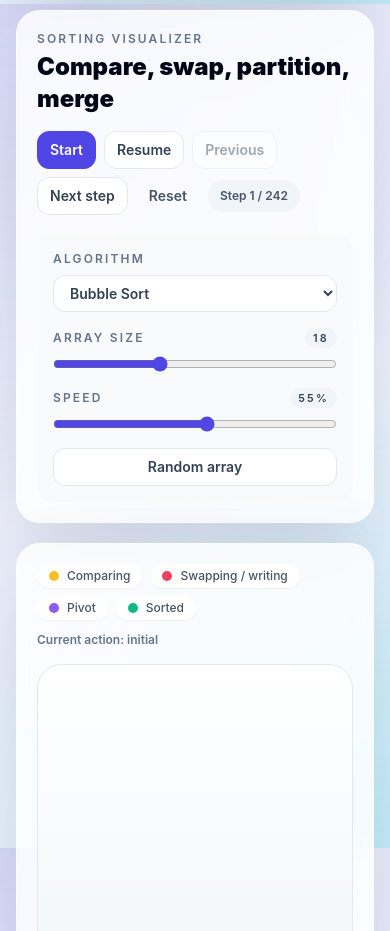
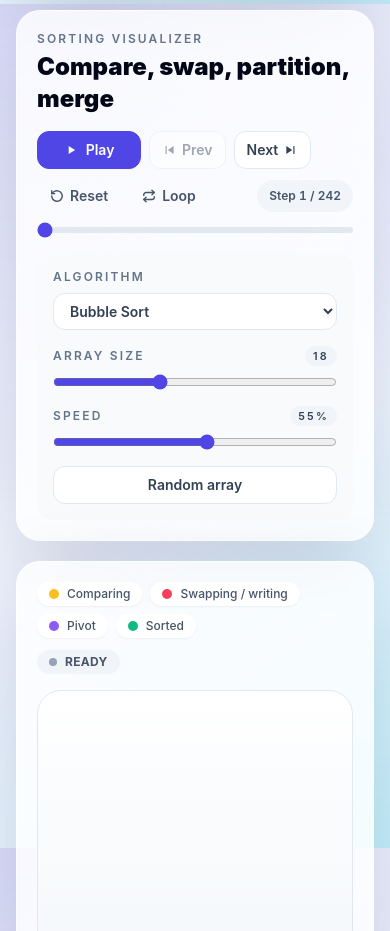
Before and after one commit to lorenzodarioben-lgtm/cs-visualizer, a React (Vite) app: page / in a window 390 px wide. Shown: the part 840-1771 px from the top of the page. Built offline with nearby package versions, Linux system fonts and the light colour scheme.

Commit message:
Add playback controls, keyboard shortcuts, and motion-aware transitions
Add a timeline scrubber and icon playback bar, keyboard shortcuts for playback,
loop playback with live status badges, prefers-reduced-motion handling, and
entrance and state transitions across the visualizers.

```diff
--- a/src/components/layout/AppShell.tsx
+++ b/src/components/layout/AppShell.tsx
@@ -162,7 +162,9 @@ export function AppShell({ active, onChange, theme, onToggleTheme, children }: A
             </div>
           </nav>
 
-          <main>{children}</main>
+          <main key={active} className="animate-fade-in">
+            {children}
+          </main>
         </div>
       </div>
     </div>
--- a/src/components/layout/PlaybackControls.tsx
+++ b/src/components/layout/PlaybackControls.tsx
@@ -1,25 +1,151 @@
+import type { ReactNode } from 'react';
 import { ControlButton } from '../controls/ControlButton';
 import type { AnimationController } from '../../lib/animation/useAnimationController';
+import { useKeyboardShortcuts } from '../../lib/animation/useKeyboardShortcuts';
 
 type PlaybackControlsProps<T> = {
   controller: AnimationController<T>;
 };
 
 export function PlaybackControls<T>({ controller }: PlaybackControlsProps<T>) {
+  const { totalSteps, currentStepIndex, isPlaying } = controller;
+  useKeyboardShortcuts(controller);
+  const atEnd = !controller.canGoForward;
+  const stepNumber = totalSteps === 0 ? 0 : currentStepIndex + 1;
+
+  function handlePlayPause() {
+    if (isPlaying) {
+      controller.pause();
+    } else if (atEnd) {
+      controller.play();
+    } else {
+      controller.resume();
+    }
+  }
+
   return (
-    <div className="flex flex-wrap items-center gap-2">
-      <ControlButton variant="primary" onClick={controller.play}>Start</ControlButton>
-      {controller.isPlaying ? (
-        <ControlButton onClick={controller.pause}>Pause</ControlButton>
-      ) : (
-        <ControlButton onClick={controller.resume}>Resume</ControlButton>
-      )}
-      <ControlButton onClick={controller.previous} disabled={!controller.canGoBack}>Previous</ControlButton>
-      <ControlButton onClick={controller.next} disabled={!controller.canGoForward}>Next step</ControlButton>
-      <ControlButton variant="ghost" onClick={controller.reset}>Reset</ControlButton>
-      <span className="rounded-full bg-slate-100 px-3 py-2 text-xs font-semibold text-slate-600 dark:bg-slate-800 dark:text-slate-300">
-        Step {controller.totalSteps === 0 ? 0 : controller.currentStepIndex + 1} / {controller.totalSteps}
-      </span>
+    <div className="grid gap-3">
+      <div className="flex flex-wrap items-center gap-2">
+        <ControlButton
+          variant="primary"
+          onClick={handlePlayPause}
+          aria-label={isPlaying ? 'Pause' : 'Play'}
+          className="min-w-[6.5rem] gap-2"
+        >
+          {isPlaying ? <PauseIcon /> : <PlayIcon />}
+          {isPlaying ? 'Pause' : atEnd ? 'Replay' : 'Play'}
+        </ControlButton>
+        <ControlButton
+          onClick={controller.previous}
+          disabled={!controller.canGoBack}
+          aria-label="Previous step"
+          className="gap-1.5"
+        >
+          <StepBackIcon /> Prev
+        </ControlButton>
+        <ControlButton
+          onClick={controller.next}
+          disabled={!controller.canGoForward}
+          aria-label="Next step"
+          className="gap-1.5"
+        >
+          Next <StepForwardIcon />
+        </ControlButton>
+        <ControlButton variant="ghost" onClick={controller.reset} aria-label="Reset to start" className="gap-1.5">
+          <ResetIcon /> Reset
+        </ControlButton>
+        <ControlButton
+          variant={controller.loop ? 'primary' : 'ghost'}
+          onClick={controller.toggleLoop}
+          aria-pressed={controller.loop}
+          aria-label="Toggle loop playback"
+          title="Loop playback"
+          className="gap-1.5"
+        >
+          <LoopIcon /> Loop
+        </ControlButton>
+        <span className="ml-auto rounded-full bg-slate-100 px-3 py-2 text-xs font-semibold tabular-nums text-slate-600 dark:bg-slate-800 dark:text-slate-300">
+          Step {stepNumber} / {totalSteps}
+        </span>
+      </div>
+      <label className="flex items-center gap-3">
+        <span className="sr-only">Timeline scrubber</span>
+        <input
+          type="range"
+          min={0}
+          max={Math.max(0, totalSteps - 1)}
+          value={currentStepIndex}
+          onChange={(event) => controller.setStepIndex(Number(event.target.value))}
+          disabled={totalSteps <= 1}
+          aria-label="Jump to step"
+          className="focus-ring h-1.5 w-full cursor-pointer appearance-none rounded-full bg-slate-200 accent-indigo-600 disabled:cursor-not-allowed disabled:opacity-50 dark:bg-slate-700"
+        />
+      </label>
+      <p className="hidden flex-wrap items-center gap-1.5 text-[0.7rem] text-slate-400 dark:text-slate-500 sm:flex">
+        <Kbd>Space</Kbd> play/pause
+        <Kbd>←</Kbd>
+        <Kbd>→</Kbd> step
+        <Kbd>R</Kbd> reset
+      </p>
     </div>
   );
 }
+
+function Kbd({ children }: { children: ReactNode }) {
+  return (
+    <kbd className="rounded border border-slate-200 bg-slate-100 px-1.5 py-0.5 font-mono text-[0.65rem] font-semibold text-slate-500 dark:border-slate-700 dark:bg-slate-800 dark:text-slate-400">
+      {children}
+    </kbd>
+  );
+}
+
+function PlayIcon() {
+  return (
+    <svg width="14" height="14" viewBox="0 0 24 24" fill="currentColor" aria-hidden="true">
+      <path d="M8 5v14l11-7z" />
+    </svg>
+  );
+}
+
+function PauseIcon() {
+  return (
+    <svg width="14" height="14" viewBox="0 0 24 24" fill="currentColor" aria-hidden="true">
+      <path d="M6 5h4v14H6zM14 5h4v14h-4z" />
+    </svg>
+  );
+}
+
+function StepBackIcon() {
+  return (
+    <svg width="14" height="14" viewBox="0 0 24 24" fill="currentColor" aria-hidden="true">
+      <path d="M6 5h2v14H6zM20 5v14l-10-7z" />
+    </svg>
+  );
+}
+
+function StepForwardIcon() {
+  return (
+    <svg width="14" height="14" viewBox="0 0 24 24" fill="currentColor" aria-hidden="true">
+      <path d="M16 5h2v14h-2zM4 5v14l10-7z" />
+    </svg>
+  );
+}
+
+function LoopIcon() {
+  return (
+    <svg width="14" height="14" viewBox="0 0 24 24" fill="none" stroke="currentColor" strokeWidth="2.4" strokeLinecap="round" strokeLinejoin="round" aria-hidden="true">
+      <path d="M17 2l4 4-4 4" />
+      <path d="M3 11v-1a4 4 0 0 1 4-4h14M7 22l-4-4 4-4" />
+      <path d="M21 13v1a4 4 0 0 1-4 4H3" />
+    </svg>
+  );
+}
+
+function ResetIcon() {
+  return (
+    <svg width="14" height="14" viewBox="0 0 24 24" fill="none" stroke="currentColor" strokeWidth="2.4" strokeLinecap="round" strokeLinejoin="round" aria-hidden="true">
+      <path d="M3 12a9 9 0 1 0 3-6.7L3 8" />
+      <path d="M3 3v5h5" />
+    </svg>
+  );
+}
--- /dev/null
+++ b/src/components/visualization/StatusBadge.tsx
@@ -0,0 +1,55 @@
+import { useReducedMotion } from '../../lib/animation/useReducedMotion';
+
+export type StatusTone = 'neutral' | 'compare' | 'swap' | 'pivot' | 'active' | 'visit' | 'done';
+
+const tones: Record<StatusTone, { dot: string; box: string }> = {
+  neutral: {
+    dot: 'bg-slate-400',
+    box: 'bg-slate-100 text-slate-600 dark:bg-slate-800 dark:text-slate-300',
+  },
+  compare: {
+    dot: 'bg-amber-400',
+    box: 'bg-amber-100 text-amber-800 dark:bg-amber-500/15 dark:text-amber-300',
+  },
+  swap: {
+    dot: 'bg-rose-500',
+    box: 'bg-rose-100 text-rose-700 dark:bg-rose-500/15 dark:text-rose-300',
+  },
+  pivot: {
+    dot: 'bg-violet-500',
+    box: 'bg-violet-100 text-violet-700 dark:bg-violet-500/15 dark:text-violet-300',
+  },
+  active: {
+    dot: 'bg-sky-500',
+    box: 'bg-sky-100 text-sky-700 dark:bg-sky-500/15 dark:text-sky-300',
+  },
+  visit: {
+    dot: 'bg-indigo-500',
+    box: 'bg-indigo-100 text-indigo-700 dark:bg-indigo-500/15 dark:text-indigo-300',
+  },
+  done: {
+    dot: 'bg-emerald-500',
+    box: 'bg-emerald-100 text-emerald-700 dark:bg-emerald-500/15 dark:text-emerald-300',
+  },
+};
+
+type StatusBadgeProps = {
+  tone: StatusTone;
+  label: string;
+};
+
+export function StatusBadge({ tone, label }: StatusBadgeProps) {
+  const styles = tones[tone];
+  const reducedMotion = useReducedMotion();
+  return (
+    <span
+      className={`inline-flex items-center gap-2 rounded-full px-3 py-1 text-xs font-bold uppercase tracking-wide ${styles.box}`}
+    >
+      <span
+        className={`h-2 w-2 rounded-full ${styles.dot} ${reducedMotion ? '' : 'animate-pop'}`}
+        key={reducedMotion ? undefined : label}
+      />
+      {label}
+    </span>
+  );
+}
--- a/src/features/heap/components/HeapVisualizer.tsx
+++ b/src/features/heap/components/HeapVisualizer.tsx
@@ -122,14 +122,14 @@ function heapLevels(heap: number[]) {
 function HeapNode({ value, index, step }: { value: number; index: number; step: HeapStep }) {
   const active = step.comparedIndices?.includes(index);
   const swapped = step.swappedIndices?.includes(index);
-  return <div className={`flex h-14 w-14 items-center justify-center rounded-2xl border-4 border-white text-lg font-black text-white shadow-lg ${swapped ? 'bg-rose-500' : active ? 'bg-amber-400' : 'bg-indigo-500'}`} title={`Index ${index}`}>{value}</div>;
+  return <div className={`flex h-14 w-14 items-center justify-center rounded-2xl border-4 border-white text-lg font-black text-white shadow-lg transition-colors duration-300 dark:border-slate-900 ${swapped ? 'bg-rose-500' : active ? 'bg-amber-400' : 'bg-indigo-500'}`} title={`Index ${index}`}>{value}</div>;
 }
 
 function HeapArrayCell({ value, index, step }: { value: number; index: number; step: HeapStep }) {
   const active = step.comparedIndices?.includes(index);
   const swapped = step.swappedIndices?.includes(index);
   return (
-    <div className={`rounded-xl p-2 text-center text-sm font-bold ${swapped ? 'bg-rose-100 text-rose-700' : active ? 'bg-amber-100 text-amber-800' : 'bg-slate-100 text-slate-700 dark:bg-slate-800 dark:text-slate-200'}`}>
+    <div className={`rounded-xl p-2 text-center text-sm font-bold transition-colors duration-300 ${swapped ? 'bg-rose-100 text-rose-700' : active ? 'bg-amber-100 text-amber-800' : 'bg-slate-100 text-slate-700 dark:bg-slate-800 dark:text-slate-200'}`}>
       <span className="block text-[0.65rem] text-slate-400 dark:text-slate-500">{index}</span>{value}
     </div>
   );
--- a/src/features/linked-list/components/LinkedListVisualizer.tsx
+++ b/src/features/linked-list/components/LinkedListVisualizer.tsx
@@ -103,7 +103,7 @@ function ListNode({ value, index, step }: { value: number; index: number; step:
   const target = step.targetIndex === index;
   return (
     <div className="flex items-center">
-      <div className={`relative flex h-20 w-24 shrink-0 flex-col items-center justify-center rounded-2xl border-4 border-white shadow-lg ${target ? 'bg-emerald-500 text-white' : active ? 'bg-indigo-600 text-white' : previous ? 'bg-amber-400 text-white' : 'bg-slate-200 text-slate-800 dark:bg-slate-700 dark:text-slate-100'}`}>
+      <div className={`relative flex h-20 w-24 shrink-0 flex-col items-center justify-center rounded-2xl border-4 border-white shadow-lg transition-colors duration-300 dark:border-slate-900 ${target ? 'bg-emerald-500 text-white' : active ? 'bg-indigo-600 text-white' : previous ? 'bg-amber-400 text-white' : 'bg-slate-200 text-slate-800 dark:bg-slate-700 dark:text-slate-100'}`}>
         <span className="text-xs font-bold opacity-70">idx {index}</span>
         <span className="text-2xl font-black">{value}</span>
         {index === 0 && <span className="absolute -top-7 rounded-full bg-slate-950 px-2 py-1 text-[0.65rem] font-bold text-white">HEAD</span>}
--- a/src/features/sorting/components/SortingVisualizer.tsx
+++ b/src/features/sorting/components/SortingVisualizer.tsx
@@ -4,13 +4,26 @@ import { ControlButton } from '../../../components/controls/ControlButton';
 import { ExplanationPanel } from '../../../components/explanation/ExplanationPanel';
 import { PseudocodePanel } from '../../../components/explanation/PseudocodePanel';
 import { Legend } from '../../../components/visualization/Legend';
+import { StatusBadge, type StatusTone } from '../../../components/visualization/StatusBadge';
 import { PlaybackControls } from '../../../components/layout/PlaybackControls';
 import { speedToDelayMs, useAnimationController } from '../../../lib/animation/useAnimationController';
+import { useReducedMotion } from '../../../lib/animation/useReducedMotion';
 import { generateSortSteps, randomArray } from '../algorithms/sortingAlgorithms';
 import { SORT_INFO } from '../algorithms/sortInfo';
 import type { SortAlgorithm, SortStep } from '../sortingTypes';
 
 const algorithms: SortAlgorithm[] = ['bubble', 'selection', 'insertion', 'merge', 'quick'];
+
+const ACTION_STATUS: Record<SortStep['action'], { tone: StatusTone; label: string }> = {
+  initial: { tone: 'neutral', label: 'Ready' },
+  compare: { tone: 'compare', label: 'Comparing' },
+  swap: { tone: 'swap', label: 'Swapping' },
+  overwrite: { tone: 'active', label: 'Writing' },
+  'mark-sorted': { tone: 'done', label: 'Locked in' },
+  pivot: { tone: 'pivot', label: 'Pivot' },
+  partition: { tone: 'active', label: 'Partitioning' },
+  complete: { tone: 'done', label: 'Sorted' },
+};
 
 export function SortingVisualizer() {
   const [algorithm, setAlgorithm] = useState<SortAlgorithm>('bubble');
@@ -23,6 +36,7 @@ export function SortingVisualizer() {
   const current = controller.currentStep ?? steps[0];
   const info = SORT_INFO[algorithm];
   const maxValue = Math.max(1, ...current.array);
+  const reducedMotion = useReducedMotion();
 
   function generateNewArray(size = arraySize) {
     setArray(randomArray(size));
@@ -80,11 +94,11 @@ export function SortingVisualizer() {
                 { label: 'Sorted', className: 'bg-emerald-500' },
               ]}
             />
-            <span className="text-xs font-semibold text-slate-500 dark:text-slate-400">Current action: {current.action}</span>
+            <StatusBadge tone={ACTION_STATUS[current.action].tone} label={ACTION_STATUS[current.action].label} />
           </div>
           <div className="canvas-surface flex h-[22rem] items-end gap-1 p-4">
             {current.array.map((value, index) => (
-              <Bar key={`${index}-${value}`} step={current} value={value} index={index} maxValue={maxValue} />
+              <Bar key={`${index}-${value}`} step={current} value={value} index={index} maxValue={maxValue} reducedMotion={reducedMotion} />
             ))}
           </div>
         </div>
@@ -107,7 +121,7 @@ export function SortingVisualizer() {
   );
 }
 
-function Bar({ step, value, index, maxValue }: { step: SortStep; value: number; index: number; maxValue: number }) {
+function Bar({ step, value, index, maxValue, reducedMotion }: { step: SortStep; value: number; index: number; maxValue: number; reducedMotion: boolean }) {
   const { highlights } = step;
   const isSorted = highlights.sorted?.includes(index);
   const isComparing = highlights.comparing?.includes(index);
@@ -125,12 +139,12 @@ function Bar({ step, value, index, maxValue }: { step: SortStep; value: number;
           ? 'bg-amber-400'
           : isActive
             ? 'bg-sky-500'
-            : 'bg-slate-400 dark:bg-slate-600';
+            : 'bg-slate-400 dark:bg-slate-500';
 
   return (
     <div className="group relative flex flex-1 items-end justify-center">
       <div
-        className={`w-full rounded-t-lg transition-all duration-200 ${color}`}
+        className={`w-full rounded-t-lg ${color} ${reducedMotion ? '' : 'transition-all duration-200'}`}
         style={{ height }}
         title={`Index ${index}: ${value}`}
       />
--- a/src/features/state-machine/components/StateMachineVisualizer.tsx
+++ b/src/features/state-machine/components/StateMachineVisualizer.tsx
@@ -72,12 +72,12 @@ function StateDiagram({ current }: { current: StateMachineStep }) {
   const locked = current.currentState === 'Locked';
   return (
     <div className="relative flex min-h-[20rem] items-center justify-center canvas-surface p-5">
-      <div className={`flex h-32 w-32 items-center justify-center rounded-full border-4 border-white text-xl font-black shadow-lg ${locked ? 'bg-indigo-600 text-white' : 'bg-slate-200 text-slate-700 dark:bg-slate-700 dark:text-slate-200'}`}>Locked</div>
+      <div className={`flex h-32 w-32 items-center justify-center rounded-full border-4 border-white text-xl font-black shadow-lg transition-colors duration-300 dark:border-slate-900 ${locked ? 'bg-indigo-600 text-white' : 'bg-slate-200 text-slate-700 dark:bg-slate-700 dark:text-slate-200'}`}>Locked</div>
       <div className="mx-6 grid gap-3 text-center text-sm font-bold text-slate-500">
         <span>coin →</span>
         <span>← push</span>
       </div>
-      <div className={`flex h-32 w-32 items-center justify-center rounded-full border-4 border-white text-xl font-black shadow-lg ${!locked ? 'bg-emerald-500 text-white' : 'bg-slate-200 text-slate-700 dark:bg-slate-700 dark:text-slate-200'}`}>Unlocked</div>
+      <div className={`flex h-32 w-32 items-center justify-center rounded-full border-4 border-white text-xl font-black shadow-lg transition-colors duration-300 dark:border-slate-900 ${!locked ? 'bg-emerald-500 text-white' : 'bg-slate-200 text-slate-700 dark:bg-slate-700 dark:text-slate-200'}`}>Unlocked</div>
     </div>
   );
 }
--- a/src/lib/animation/useAnimationController.ts
+++ b/src/lib/animation/useAnimationController.ts
@@ -5,6 +5,8 @@ export type AnimationController<T> = {
   currentStepIndex: number;
   totalSteps: number;
   isPlaying: boolean;
+  loop: boolean;
+  progress: number;
   canGoBack: boolean;
   canGoForward: boolean;
   play: () => void;
@@ -14,11 +16,13 @@ export type AnimationController<T> = {
   next: () => void;
   previous: () => void;
   setStepIndex: (index: number) => void;
+  toggleLoop: () => void;
 };
 
 export function useAnimationController<T>(steps: T[], speedMs: number): AnimationController<T> {
   const [currentStepIndex, setCurrentStepIndex] = useState(0);
   const [isPlaying, setIsPlaying] = useState(false);
+  const [loop, setLoop] = useState(false);
 
   useEffect(() => {
     setCurrentStepIndex(0);
@@ -34,6 +38,7 @@ export function useAnimationController<T>(steps: T[], speedMs: number): Animatio
     const interval = window.setInterval(() => {
       setCurrentStepIndex((index) => {
         if (index >= maxIndex) {
+          if (loop) return 0;
           window.clearInterval(interval);
           setIsPlaying(false);
           return index;
@@ -43,7 +48,7 @@ export function useAnimationController<T>(steps: T[], speedMs: number): Animatio
     }, Math.max(80, speedMs));
 
     return () => window.clearInterval(interval);
-  }, [isPlaying, maxIndex, speedMs, totalSteps]);
+  }, [isPlaying, loop, maxIndex, speedMs, totalSteps]);
 
   const setStepIndex = useCallback(
     (index: number) => {
@@ -74,12 +79,16 @@ export function useAnimationController<T>(steps: T[], speedMs: number): Animatio
     setCurrentStepIndex((index) => Math.max(0, index - 1));
   }, []);
 
+  const toggleLoop = useCallback(() => setLoop((value) => !value), []);
+
   return useMemo(
     () => ({
       currentStep: steps[currentStepIndex],
       currentStepIndex,
       totalSteps,
       isPlaying,
+      loop,
+      progress: maxIndex === 0 ? 0 : currentStepIndex / maxIndex,
       canGoBack: currentStepIndex > 0,
       canGoForward: currentStepIndex < maxIndex,
       play,
@@ -89,10 +98,12 @@ export function useAnimationController<T>(steps: T[], speedMs: number): Animatio
       next,
       previous,
       setStepIndex,
+      toggleLoop,
     }),
     [
       currentStepIndex,
       isPlaying,
+      loop,
       maxIndex,
       next,
       pause,
@@ -102,6 +113,7 @@ export function useAnimationController<T>(steps: T[], speedMs: number): Animatio
       resume,
       setStepIndex,
       steps,
+      toggleLoop,
       totalSteps,
     ],
   );
--- /dev/null
+++ b/src/lib/animation/useKeyboardShortcuts.ts
@@ -0,0 +1,63 @@
+import { useEffect } from 'react';
+import type { AnimationController } from './useAnimationController';
+
+function isTypingTarget(target: EventTarget | null): boolean {
+  if (!(target instanceof HTMLElement)) return false;
+  const tag = target.tagName;
+  // Allow range sliders to keep their native arrow behaviour handled separately.
+  if (tag === 'INPUT' && (target as HTMLInputElement).type === 'range') return false;
+  return tag === 'INPUT' || tag === 'TEXTAREA' || tag === 'SELECT' || target.isContentEditable;
+}
+
+/**
+ * Global keyboard shortcuts for stepping through an animation:
+ *   Space      play / pause
+ *   → or L     next step
+ *   ← or H     previous step
+ *   R          reset to the start
+ * Shortcuts are ignored while the user is typing in a form field.
+ */
+export function useKeyboardShortcuts<T>(controller: AnimationController<T>, enabled = true): void {
+  const { isPlaying, canGoForward } = controller;
+
+  useEffect(() => {
+    if (!enabled) return;
+
+    function handleKeyDown(event: KeyboardEvent) {
+      if (event.defaultPrevented || event.metaKey || event.ctrlKey || event.altKey) return;
+      if (isTypingTarget(event.target)) return;
+
+      switch (event.key) {
+        case ' ':
+        case 'Spacebar':
+          event.preventDefault();
+          if (isPlaying) controller.pause();
+          else if (canGoForward) controller.resume();
+          else controller.play();
+          break;
+        case 'ArrowRight':
+        case 'l':
+        case 'L':
+          event.preventDefault();
+          controller.next();
+          break;
+        case 'ArrowLeft':
+        case 'h':
+        case 'H':
+          event.preventDefault();
+          controller.previous();
+          break;
+        case 'r':
+        case 'R':
+          event.preventDefault();
+          controller.reset();
+          break;
+        default:
+          break;
+      }
+    }
+
+    window.addEventListener('keydown', handleKeyDown);
+    return () => window.removeEventListener('keydown', handleKeyDown);
+  }, [enabled, isPlaying, canGoForward, controller]);
+}
--- /dev/null
+++ b/src/lib/animation/useReducedMotion.ts
@@ -0,0 +1,28 @@
+import { useEffect, useState } from 'react';
+
+const QUERY = '(prefers-reduced-motion: reduce)';
+
+function getInitialPreference(): boolean {
+  if (typeof window === 'undefined' || !window.matchMedia) return false;
+  return window.matchMedia(QUERY).matches;
+}
+
+/**
+ * Tracks the user's `prefers-reduced-motion` setting and updates live if the
+ * OS preference changes. Components can use this to skip non-essential
+ * transitions and looping animations while keeping the underlying content
+ * (algorithm steps) fully available.
+ */
+export function useReducedMotion(): boolean {
+  const [reduced, setReduced] = useState(getInitialPreference);
+
+  useEffect(() => {
+    if (typeof window === 'undefined' || !window.matchMedia) return;
+    const query = window.matchMedia(QUERY);
+    const handleChange = (event: MediaQueryListEvent) => setReduced(event.matches);
+    query.addEventListener('change', handleChange);
+    return () => query.removeEventListener('change', handleChange);
+  }, []);
+
+  return reduced;
+}
```
